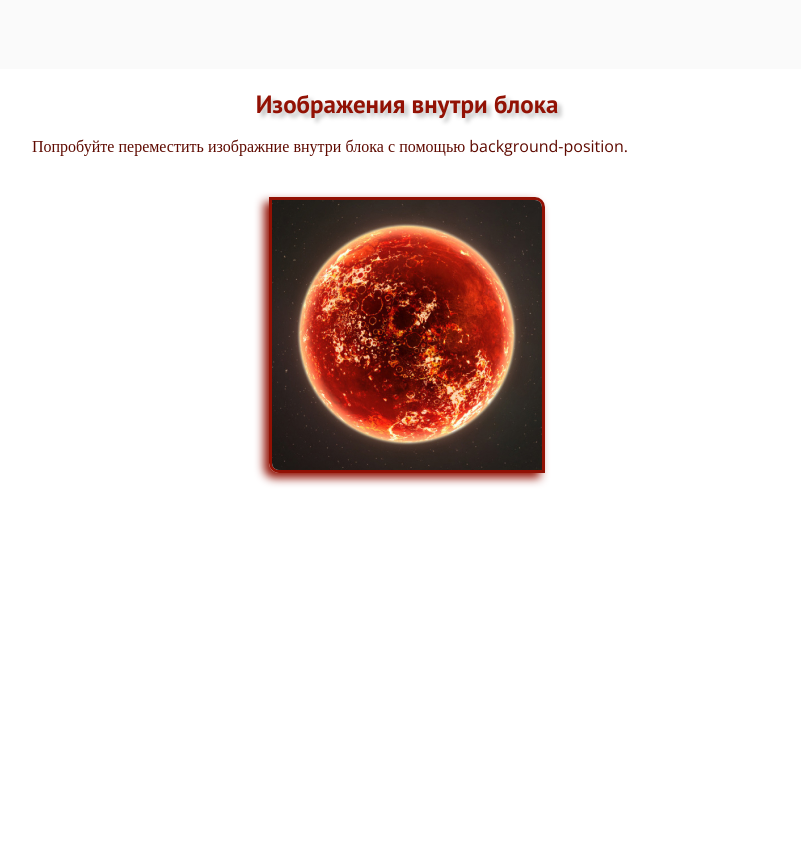
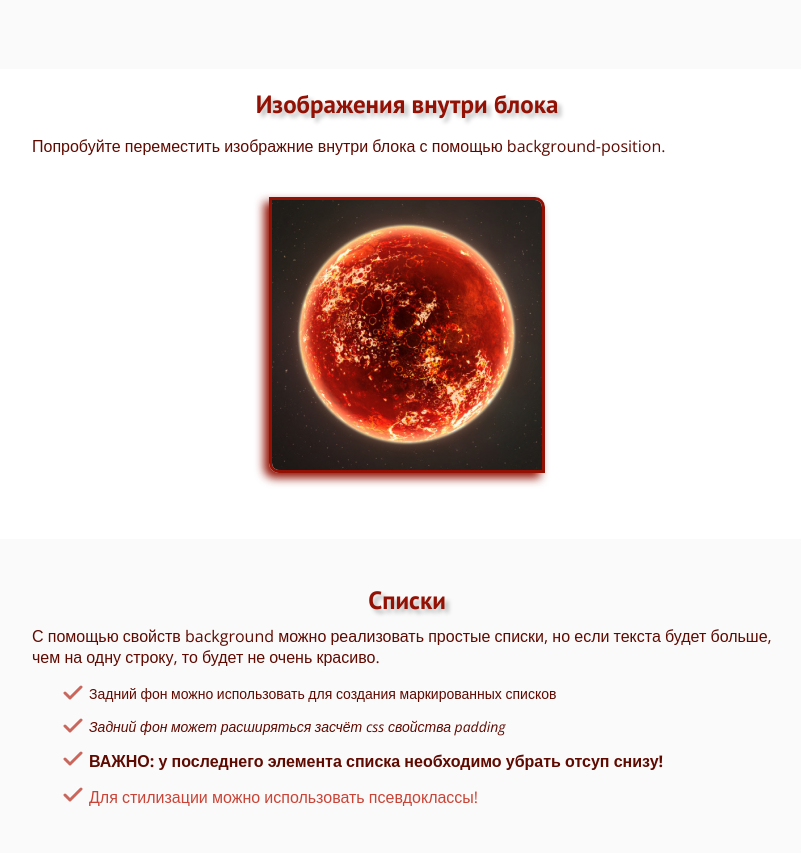
Before and after one commit to klevoDev/9-background, a plain HTML site: page index.html in a window 1280 px wide. Shown: the part 500-1353 px from the top of the page, without its empty margins (233-1034 px from the left). Before the commit the page ends 1039 px from the top, so only its background shows below. Drawn offline with nearby package versions, Linux system fonts and the light colour scheme.

Commit message:
add section roster

```diff
--- a/css/style.css
+++ b/css/style.css
@@ -1,9 +1,13 @@
 @import url('https://fonts.googleapis.com/css2?family=PT+Sans:wght@700&display=swap');
-@import url('https://fonts.googleapis.com/css2?family=Open+Sans:wght@400;700&display=swap');
+@import url('https://fonts.googleapis.com/css2?family=Open+Sans:ital,wght@0,400;0,700;1,400&display=swap');
 
 
 
 .wrapper {}
+
+body {
+    font-family: 'Open Sans', sans-serif;
+}
 
 .container {
     max-width: 750px;
@@ -22,7 +26,6 @@
 }
 
 .text {
-    font-family: 'Open Sans';
     font-size: 16px;
     line-height: 130%;
     color: #5F0A01;
@@ -40,6 +43,12 @@
 
 .page__inside {
     padding: 19px 0 66px;
+}
+
+.page__roster {
+    background-color: #FAFAFA;
+
+    padding: 45px 0;
 }
 
 
@@ -83,7 +92,6 @@
 
 
 
-
 .inside {}
 
 .inside__subheading {
@@ -105,3 +113,55 @@
 
     max-width: 100%;
 }
+
+
+
+.roster {}
+
+.roster__subheading {
+    margin-bottom: 10px;
+}
+
+.roster__text {
+    margin-bottom: 17px;
+}
+
+.roster__list {}
+
+.roster__item {
+    margin-bottom: 15px;
+
+    padding-left: 26px;
+    margin-left: 31px;
+
+    background-image: url("./../img/check.svg");
+    background-repeat: no-repeat;
+}
+
+.roster__item:nth-child(1) {
+    font-size: 14px;
+    line-height: 130%;
+    color: #5F0A01;
+}
+
+.roster__item:nth-child(2) {
+    font-style: italic;
+    font-size: 14px;
+    line-height: 130%;
+    color: #5F0A01;
+}
+
+.roster__item:nth-child(3) {
+    font-weight: 700;
+    font-size: 16px;
+    line-height: 130%;
+    color: #5F0A01;
+}
+
+.roster__item:last-child {
+    font-size: 16px;
+    line-height: 130%;
+    color: #C94436;
+
+    margin-bottom: 0;
+}
--- a/index.html
+++ b/index.html
@@ -47,6 +47,31 @@
                     </div>
                 </div>
             </section>
+
+            <section class="page__roster roster">
+                <div class="container">
+                    <h2 class="roster__subheading subheading">
+                        Списки
+                    </h2>
+                    <p class="roster__text text">
+                        С помощью свойств background можно реализовать простые списки, но если текста будет больше, чем на одну строку, то будет не очень красиво.
+                    </p>
+                    <ul class="roster__list">
+                        <li class="roster__item">
+                            Задний фон можно использовать для создания маркированных списков
+                        </li>
+                        <li class="roster__item">
+                            Задний фон может расширяться засчёт css свойства padding
+                        </li>
+                        <li class="roster__item">
+                            ВАЖНО: у последнего элемента списка необходимо убрать отсуп снизу!
+                        </li>
+                        <li class="roster__item">
+                            Для стилизации можно использовать псевдоклассы!
+                        </li>
+                    </ul>
+                </div>
+            </section>
         </main>
     </div>
 </body>
```
Also changed, not shown: img/check.svg (added).
